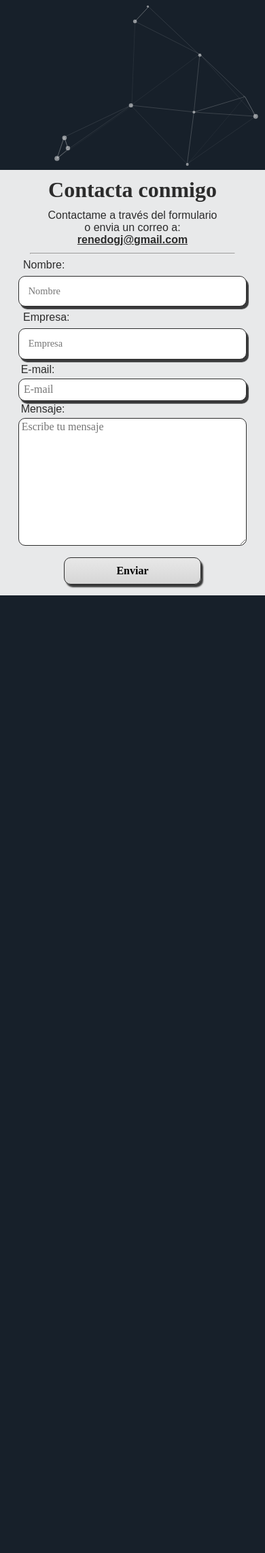
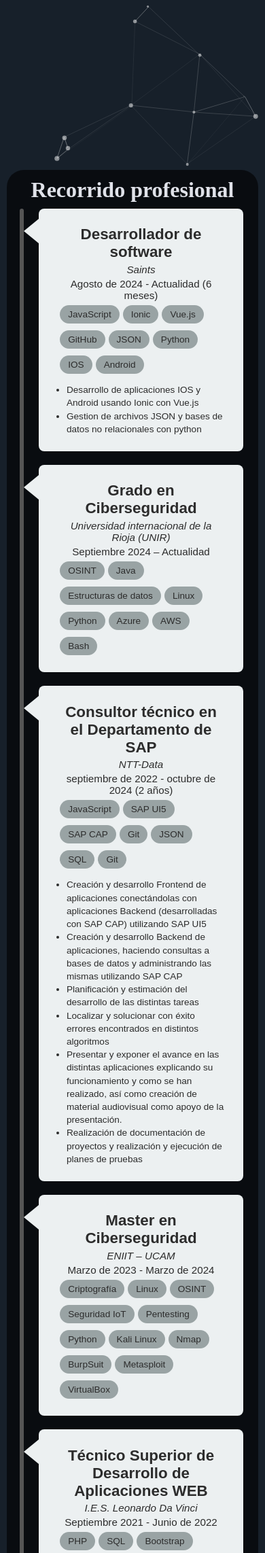
Before and after one commit to renedogj/Curriculum, a PHP site: page / in a window 390 px wide; the page is wider, and only the part inside the window is pictured. Shown: the part 594-2879 px from the top of that part at 68% size. Before the commit the page ends 1470 px from the top of that part, so only its background shows below. Run offline with PHP 8.4, Linux system fonts and the light colour scheme.

Commit message:
add media query timeline

```diff
--- a/css/contactame.css
+++ b/css/contactame.css
@@ -76,7 +76,7 @@
 	font-family: Century Gothic;
 	border: solid 1px #2c2c2c;
 	border-radius: 10px;
-	box-shadow: 3px 4px 1px 0 rgba(0,0,0,0.75);
+	box-shadow: 2px 3px 3px 0 rgba(0,0,0,0.75);
 }
 
 .div-contactame-nombreEmpresa label{
@@ -99,6 +99,7 @@
 	font-family: Century Gothic;
 	border: solid 1px #2c2c2c;
 	border-radius: 10px;
+	box-shadow: 2px 3px 3px 0 rgba(0,0,0,0.75);
 }
 
 .contactame-enviar{
--- a/css/timeline.css
+++ b/css/timeline.css
@@ -15,6 +15,10 @@
 	display: flex;
 	gap: 50px;
 	flex-direction: row;
+}
+
+.timelineMovil {
+	display: none;
 }
 
 /*linea del tiempo vertical*/
@@ -43,9 +47,9 @@
 }
 
 .container {
+	background-color: #ecf0f1;
+	position: relative;
 	padding: 2.5% 5%;
-	position: relative;
-	background-color: #ecf0f1;
 	border-radius: 8px;
 }
 
@@ -145,3 +149,106 @@
 	padding: 6px 12px;
 	border-radius: 25px
 }
+
+@media(max-width: 1700px){
+	.divContenedoraTimeline{
+		width: 80%;
+	}
+}
+
+@media(max-width: 1200px){
+	.timeline{
+		width: 85%;
+	}
+
+	.divContenedoraTimeline{
+		width: 85%;
+	}
+}
+
+@media(max-width: 900px){
+	.timeline{
+		width: 95%;
+	}
+	.timeline .h3-title{
+		padding: 3% 0 1.5%;
+	}
+	.divContenedoraTimeline{
+		width: 90%;
+	}
+	.container{
+		padding: 1% 3%;
+	}
+	.experiencia .container::before,
+	.formacion .container::before {
+		top: 15px;
+	}
+
+	.divContenedoraTimeline h3{
+		font-size: 1.4em;
+	}
+	.empresa,
+	.institucion,
+	.periodo {
+		margin: 0.5% 0;
+		font-size: 0.95em;
+	}
+	.divTecnologias span,
+	.ulDescripcion{
+		font-size: 0.85em;
+	}
+}
+
+@media(max-width: 600px){
+	.timeline{
+		width: 90%;
+	}
+	.divContenedoraTimeline{
+		width: 85%;
+	}
+
+	.timelineMovil {
+		display: flex;
+	}
+
+	.timelineOrdenador {
+		display: none;
+	}
+
+	.divContenedoraTimeline::after {
+		left: 0;
+	}
+
+	.experienciaYFormacion {
+		width:	 95%;
+		display: flex;
+		flex-direction: column;
+		margin-left: 25px;
+		gap: 20px;
+	}
+
+	.experienciaYFormacion .container::before,
+	.experienciaYFormacion .container::before {
+		top: 15px;
+		left: -22px;
+		border-right: 22px solid #ecf0f1;
+	}
+}
+
+@media(max-width: 400px){
+	.timeline{
+		width: 95%;
+	}
+	.divContenedoraTimeline{
+		width: 90%;
+	}
+}
+
+@media(max-width: 300px){
+	.timeline{
+		width: 95%;
+	}
+	.divContenedoraTimeline{
+		width: 95%;
+	}
+}
--- a/index.php
+++ b/index.php
@@ -41,9 +41,9 @@
 		</div>
 	</section>
 	<?php
-	// include "views/timeline.html";
-	// include "views/certificaciones.html";
-	// include "views/tecnologias.html";
+	include "views/timeline.html";
+	include "views/certificaciones.html";
+	include "views/tecnologias.html";
 	// include "views/proyectos.html";
 	include "views/contactame.html";
 	?>
@@ -69,22 +69,22 @@
 			typeWriter();
 		});
 
-		// let angulo = 300;
-		// var arrCirculos = {"ciruloBackend": 5, "circuloFronted": 8, "circuloDDBB": 7 };
+		let angulo = 300;
+		var arrCirculos = {"ciruloBackend": 5, "circuloFronted": 8, "circuloDDBB": 7 };
 
-		// for (let nombreCirculo in arrCirculos) {
-		// 	const circles = document.querySelectorAll("." + nombreCirculo + " .circulo");
-		// 	colocarDivCirculo(circles, arrCirculos[nombreCirculo], 175);
-		// }
+		for (let nombreCirculo in arrCirculos) {
+			const circles = document.querySelectorAll("." + nombreCirculo + " .circulo");
+			colocarDivCirculo(circles, arrCirculos[nombreCirculo], 175);
+		}
 
-		// function colocarDivCirculo(cirulos, numCirculos, radio) {
-		// 	let originX = cirulos[0].offsetLeft;
-		// 	let originY = cirulos[0].offsetTop;
-		// 	cirulos.forEach((element,i) => {
-		// 		element.style.left = `${originX + radio*Math.cos(angulo + 2*Math.PI/numCirculos*i)}px`;
-		// 		element.style.top = `${originY + radio*Math.sin(angulo + 2*Math.PI/numCirculos*i)}px`;
-		// 	});
-		// }
+		function colocarDivCirculo(cirulos, numCirculos, radio) {
+			let originX = cirulos[0].offsetLeft;
+			let originY = cirulos[0].offsetTop;
+			cirulos.forEach((element,i) => {
+				element.style.left = `${originX + radio*Math.cos(angulo + 2*Math.PI/numCirculos*i)}px`;
+				element.style.top = `${originY + radio*Math.sin(angulo + 2*Math.PI/numCirculos*i)}px`;
+			});
+		}
 
 
 		$("#formularioEnviarCorreo").submit(() => {
--- a/views/timeline.html
+++ b/views/timeline.html
@@ -1,6 +1,6 @@
 <section class="timeline" id="timeline">
 		<h3 class="h3-title">Recorrido profesional</h3>
-		<div class="divContenedoraTimeline">
+		<div class="divContenedoraTimeline timelineOrdenador">
 			<div class="experiencia">
 				<div class="container experiencia-2">
 					<div class="content">
@@ -131,4 +131,131 @@
 				</div>
 			</div>
 		</div>
+		<div class="divContenedoraTimeline timelineMovil">
+			<div class="experienciaYFormacion">
+				<div class="container experiencia-2">
+					<div class="content">
+						<h3>Desarrollador de software</h3>
+						<h4 class="empresa">Saints</h4>
+						<p class="periodo">Agosto de 2024 - Actualidad (6 meses)</p>
+						<div class="divTecnologias">
+							<span>JavaScript</span>
+							<span>Ionic</span>
+							<span>Vue.js</span>
+							<span>GitHub</span>
+							<span>JSON</span>
+							<span>Python</span>
+							<span>IOS</span>
+							<span>Android</span>
+						</div>
+						<ul class="ulDescripcion">
+							<li>Desarrollo de aplicaciones IOS y Android usando Ionic con Vue.js</li>
+							<li>Gestion de archivos JSON y bases de datos no relacionales con python</li>
+						</ul>
+					</div>
+				</div>
+				<div class="container formacion-4">
+					<div class="content">
+						<h3>Grado en Ciberseguridad</h3>
+						<h4 class="institucion">Universidad internacional de la Rioja (UNIR)</h4>
+						<p class="periodo">Septiembre 2024 – Actualidad</p>
+						<div class="divTecnologias">
+							<span>OSINT</span>
+							<span>Java</span>
+							<span>Estructuras de datos</span>
+							<span>Linux</span>
+							<span>Python</span>
+							<span>Azure</span>
+							<span>AWS</span>
+							<span>Bash</span>
+						</div>
+					</div>
+				</div>
+				<div class="container experiencia-1">
+					<div class="content">
+						<h3>Consultor técnico en el Departamento de SAP</h3>
+						<h4 class="empresa">NTT-Data</h4>
+						<p class="periodo">septiembre de 2022 - octubre de 2024 (2 años)</p>
+						<div class="divTecnologias">
+							<span>JavaScript</span>
+							<span>SAP UI5</span>
+							<span>SAP CAP</span>
+							<span>Git</span>
+							<span>JSON</span>
+							<span>SQL</span>
+							<span>Git</span>
+						</div>
+						<ul class="ulDescripcion">
+							<li>Creación y desarrollo Frontend de aplicaciones conectándolas con aplicaciones Backend (desarrolladas con SAP CAP) utilizando SAP UI5</li>
+							<li>Creación y desarrollo Backend de aplicaciones, haciendo consultas a bases de datos y administrando las mismas utilizando SAP CAP</li>
+
+							<li>Planificación y estimación del desarrollo de las distintas tareas</li>
+
+							<li>Localizar y solucionar con éxito errores encontrados en distintos algoritmos</li>
+
+							<li>Presentar y exponer el avance en las distintas aplicaciones explicando su funcionamiento y como se han realizado, así como creación de material audiovisual como apoyo de la presentación.</li>
+
+							<li>Realización de documentación de proyectos y realización y ejecución de planes de pruebas</li>
+						</ul>
+					</div>
+				</div>
+				<div class="container formacion-3">
+					<div class="content">
+						<h3>Master en Ciberseguridad</h3>
+						<h4 class="institucion">ENIIT – UCAM</h4>
+						<p class="periodo">Marzo de 2023 - Marzo de 2024</p>
+						<div class="divTecnologias">
+							<span>Criptografía</span>
+							<span>Linux</span>
+							<span>OSINT</span>
+							<span>Seguridad IoT</span>
+							<span>Pentesting</span>
+							<span>Python</span>
+							<span>Kali Linux</span>
+							<span>Nmap</span>
+							<span>BurpSuit</span>
+							<span>Metasploit</span>
+							<span>VirtualBox</span>
+						</div>
+					</div>
+				</div>
+				<div class="container  formacion-2">
+					<div class="content">
+						<h3>Técnico Superior de Desarrollo de Aplicaciones WEB</h3>
+						<h4 class="institucion">I.E.S. Leonardo Da Vinci</h4>
+						<p class="periodo">Septiembre 2021 - Junio de 2022</p>
+						<div class="divTecnologias">
+							<span>PHP</span>
+							<span>SQL</span>
+							<span>Bootstrap</span>
+							<span>JavaScript</span>
+							<span>HTML</span>
+							<span>CSS</span>
+							<span>Firebase</span>
+							<span>JQuery</span>
+							<span>Git</span>
+							<span>Github</span>
+						</div>
+					</div>
+				</div>
+				<div class="container formacion-1">
+					<div class="content">
+						<h3>Técnico Superior de Desarrollo de Aplicaciones Multiplataforma</h3>
+						<h4 class="institucion">I.E.S. Juan de la Cierva</h4>
+						<p class="periodo">Septiembre de 2019 - Junio de 2021</p>
+						<div class="divTecnologias">
+							<span>Java</span>
+							<span>HTML</span>
+							<span>CSS</span>
+							<span>JavaScript</span>
+							<span>SQL</span>
+							<span>PLS_SQL</span>
+							<span>Android</span>
+							<span>Kotlin</span>
+							<span>VirtualBox</span>
+						</div>
+					</div>
+				</div>
+			</div>
+		</div>
 	</section>
```
